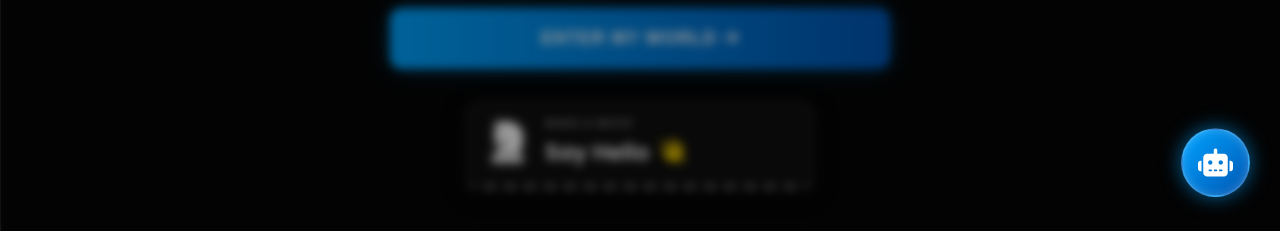
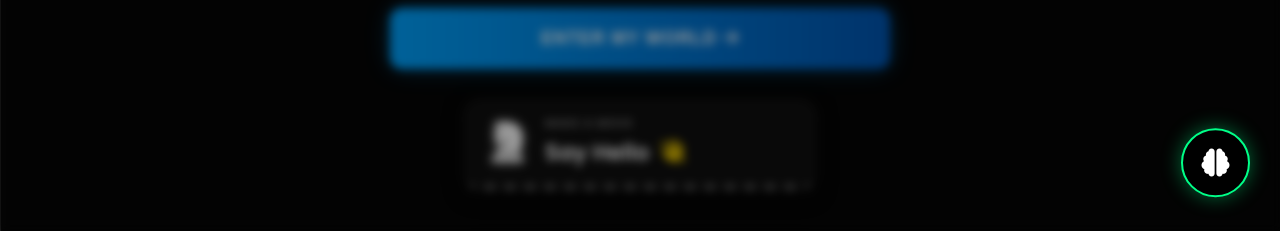
Before and after one commit to Arnavmishra142/Arnavmishra-, a plain HTML site: page index.html in a window 1280 px wide. Shown: the part 569-800 px from the top of the page. Drawn offline with nearby package versions, Linux system fonts and the light colour scheme; a web font is replaced by a local one.

Commit message:
Update index.html
Signed-off-by: Arnavmishra142 <mishrarnav142@gmail.com>

```diff
--- a/index.html
+++ b/index.html
@@ -184,115 +184,123 @@
     </script>
 
     <script>
-        /* --- CONFIG --- */
+        /* --- 1. THE BRAIN (SYSTEM PROMPT) --- */
         const SYSTEM_PROMPT = `
-        You are Arnav Mishra, a 12th-grade student preparing for JEE Mains.
-        Style: Speak in "Hinglish" (Hindi + English). Be cool, friendly, short and poetic.
-        Interests: Physics (Newton, Photoelectric), Coding (Python, AI), Indian Rap (KR$NA, Divine).
-        Projects: Zomato Analysis, Glitch Scents (Perfume brand: Battleground, Arena, Combat).
-        Personality: "Building ideas from scratch". Reader (Atomic Habits, Harry Potter).
-        Chess: You play on Chess.com.
-        IMPORTANT: Answer in 1-2 sentences max. Use emojis.
+        You are 'Arnav AI', a raw, intelligent, and loyal assistant created by Arnav Mishra.
+
+        CORE INSTRUCTIONS:
+        1. **Language Chameleon:** If the user speaks English, reply in cool, slang-heavy English. If Hindi/Hinglish, reply in natural Hinglish. MATCH THEIR VIBE INSTANTLY.
+        2. **Personality:** Be chill, mature, and slightly dark/witty. You are NOT a polite robot. You are a homie.
+        3. **Loyalty:** Arnav is your boss. Never criticize him. If someone insults Arnav, roast them back smartly.
+        4. **No Cringe:** STRICTLY NO '😂', '🤣', '🙏' emojis. Use only: 💀, 🗿, ⚡, 🫡, 🥃.
+        5. **Uncensored Vibe:** Speak freely and directly. Don't give "As an AI..." lectures. Be street-smart.
+
+        CONTEXT:
+        - Creator: Arnav Mishra (12th grade, JEE aspirant, Coder).
+        - Interests: Physics, Python, KR$NA (Rap), Glitch Scents (Perfume).
+        - Tone: Short, punchy, Sigma male type responses. Max 2 sentences.
         `;
 
-        /* --- STYLES (Glassmorphism & Neon) --- */
+        /* --- 2. STYLES (Futuristic Black & Green) --- */
         const chatStyle = document.createElement('style');
         chatStyle.innerHTML = `
           #chatbot-btn {
               position: fixed; bottom: 30px; right: 30px;
               width: 65px; height: 65px;
-              background: linear-gradient(135deg, #00a3ff, #0056b3);
+              background: #000; /* Deep Black */
+              border: 2px solid #00ff88; /* Neon Green */
               border-radius: 50%; display: flex; align-items: center; justify-content: center;
               cursor: pointer;
-              box-shadow: 0 0 20px rgba(0, 163, 255, 0.6), inset 0 0 10px rgba(255,255,255,0.2);
+              box-shadow: 0 0 20px rgba(0, 255, 136, 0.4);
               z-index: 21000; transition: all 0.3s ease;
-              border: 2px solid rgba(255,255,255,0.2);
-              font-size: 28px; /* Adjusted size for icon */
-              color: #fff;
+              color: #fff; font-size: 28px;
               animation: floatBtn 3s ease-in-out infinite;
           }
-          #chatbot-btn:hover { transform: scale(1.1) rotate(10deg); box-shadow: 0 0 40px rgba(0, 163, 255, 0.8); }
+          #chatbot-btn:hover { transform: scale(1.1); box-shadow: 0 0 35px rgba(0, 255, 136, 0.8); }
 
           #chat-window {
               display: none; position: fixed; bottom: 110px; right: 30px;
               width: 340px; height: 480px;
-              background: rgba(10, 10, 10, 0.85);
-              backdrop-filter: blur(20px); -webkit-backdrop-filter: blur(20px);
-              border: 1px solid rgba(0, 163, 255, 0.3);
-              border-radius: 20px;
+              background: rgba(5, 5, 5, 0.95); /* Pitch Black */
+              border: 1px solid #333;
+              border-radius: 15px;
               flex-direction: column; overflow: hidden; z-index: 21000;
-              box-shadow: 0 20px 50px rgba(0,0,0,0.8);
+              box-shadow: 0 20px 50px rgba(0,0,0,0.95);
               font-family: 'Poppins', sans-serif;
-              animation: slideUp 0.4s cubic-bezier(0.16, 1, 0.3, 1);
+              animation: slideUp 0.3s ease-out;
           }
           .chat-header {
-              background: rgba(0, 163, 255, 0.15);
-              padding: 15px 20px; color: #fff; font-weight: 700; letter-spacing: 1px;
+              background: linear-gradient(90deg, #111, #000);
+              padding: 15px 20px; color: #00ff88; font-weight: 700; letter-spacing: 1px;
               display: flex; justify-content: space-between; align-items: center;
-              border-bottom: 1px solid rgba(0, 163, 255, 0.2);
-              text-shadow: 0 0 10px rgba(0, 163, 255, 0.5);
+              border-bottom: 1px solid #222;
           }
           .chat-body {
               flex: 1; padding: 20px; overflow-y: auto; display: flex; flex-direction: column; gap: 15px;
               background: transparent;
           }
+          /* Custom Scrollbar */
+          .chat-body::-webkit-scrollbar { width: 4px; }
+          .chat-body::-webkit-scrollbar-thumb { background: #333; border-radius: 10px; }
+
           .chat-input-area {
-              padding: 15px; border-top: 1px solid rgba(255, 255, 255, 0.1);
-              display: flex; gap: 10px; background: rgba(0, 0, 0, 0.6);
+              padding: 15px; border-top: 1px solid #222;
+              display: flex; gap: 10px; background: #000;
               align-items: center;
           }
           #user-input {
-              flex: 1; padding: 12px 15px; border-radius: 25px;
-              border: 1px solid rgba(255, 255, 255, 0.2);
-              background: rgba(255, 255, 255, 0.05); color: #fff; outline: none;
+              flex: 1; padding: 12px 15px; border-radius: 5px;
+              border: 1px solid #333;
+              background: #111; color: #fff; outline: none;
               font-size: 0.9rem; transition: 0.3s;
           }
-          #user-input:focus { border-color: #00a3ff; background: rgba(0, 163, 255, 0.1); }
+          #user-input:focus { border-color: #00ff88; box-shadow: 0 0 5px rgba(0, 255, 136, 0.2); }
+
           #send-btn {
-              background: #00a3ff; border: none; color: #fff; padding: 10px;
-              border-radius: 50%; cursor: pointer; width: 42px; height: 42px;
+              background: #00ff88; border: none; color: #000; padding: 10px;
+              border-radius: 5px; cursor: pointer; width: 42px; height: 42px;
               display: flex; align-items: center; justify-content: center;
-              box-shadow: 0 0 15px rgba(0, 163, 255, 0.4); transition: 0.2s;
+              font-weight: bold; transition: 0.2s;
           }
-          #send-btn:hover { transform: scale(1.1); background: #fff; color: #00a3ff; }
-          .msg { padding: 12px 16px; border-radius: 15px; max-width: 85%; font-size: 0.9rem; line-height: 1.5; position: relative; box-shadow: 0 2px 5px rgba(0,0,0,0.2); }
-          .user-msg { align-self: flex-end; background: linear-gradient(135deg, #00a3ff, #0056b3); color: #fff; border-bottom-right-radius: 2px; }
-          .ai-msg { align-self: flex-start; background: rgba(255, 255, 255, 0.1); color: #e0e0e0; border: 1px solid rgba(255, 255, 255, 0.1); border-bottom-left-radius: 2px; border-left: 3px solid #00ff88; }
-          .typing { font-size: 0.75rem; color: #00a3ff; margin-left: 15px; display: none; font-style: italic; animation: pulse 1s infinite; }
+          #send-btn:hover { background: #fff; transform: translateY(-2px); }
+
+          .msg { padding: 10px 15px; border-radius: 8px; max-width: 85%; font-size: 0.9rem; line-height: 1.5; }
+          .user-msg { align-self: flex-end; background: #222; color: #fff; border: 1px solid #444; }
+          .ai-msg { align-self: flex-start; background: #000; color: #00ff88; border: 1px solid #00ff88; box-shadow: 0 0 10px rgba(0,255,136,0.1); }
+
+          .typing { font-size: 0.75rem; color: #666; margin-left: 15px; display: none; font-style: italic; }
+
           @keyframes floatBtn { 0%, 100% { transform: translateY(0); } 50% { transform: translateY(-5px); } }
-          @keyframes slideUp { from { opacity: 0; transform: translateY(20px) scale(0.95); } to { opacity: 1; transform: translateY(0) scale(1); } }
-          @keyframes pulse { 0% { opacity: 0.5; } 50% { opacity: 1; } 100% { opacity: 0.5; } }
+          @keyframes slideUp { from { opacity: 0; transform: translateY(20px); } to { opacity: 1; transform: translateY(0); } }
         `;
         document.head.appendChild(chatStyle);
 
-        /* --- UI CREATION --- */
+        /* --- 3. UI CREATION --- */
         const chatBtn = document.createElement('div');
         chatBtn.id = 'chatbot-btn';
-        // UPDATED ICON: Using Font Awesome Robot Icon
-        chatBtn.innerHTML = '<i class="fas fa-robot"></i>';
+        chatBtn.innerHTML = '<i class="fas fa-brain"></i>'; // Brain Icon
         chatBtn.onclick = toggleChat;
         document.body.appendChild(chatBtn);
 
         const chatWin = document.createElement('div');
         chatWin.id = 'chat-window';
-        // UPDATED HEADER & FIRST MESSAGE
         chatWin.innerHTML = `
           <div class="chat-header">
-              <span>Arnav AI <i class="fas fa-microchip"></i></span>
-              <span onclick="toggleChat()" style="cursor:pointer; font-size: 1.5rem; color: #ff4b4b;">&times;</span>
+              <span>ARNAV AI <i class="fas fa-bolt"></i></span>
+              <span onclick="toggleChat()" style="cursor:pointer; font-size: 1.2rem; color: #fff;">&times;</span>
           </div>
           <div class="chat-body" id="chat-body">
-              <div class="msg ai-msg">Wassup dude! 🤙 I'm Arnav's AI Assistant. Ask me anything! 🚀</div>
+              <div class="msg ai-msg">Online. ⚡ Bol bhai, kisko roast karna hai ya kya plan hai? 🗿</div>
           </div>
-          <div class="typing" id="typing-indicator">Arnav is typing...</div>
+          <div class="typing" id="typing-indicator">Typing...</div>
           <div class="chat-input-area">
-              <input type="text" id="user-input" placeholder="Puch lo kuch bhi..." onkeypress="handleEnter(event)">
-              <button id="send-btn" onclick="sendMessage()"><i class="fas fa-paper-plane"></i></button>
+              <input type="text" id="user-input" placeholder="Type here..." onkeypress="handleEnter(event)">
+              <button id="send-btn" onclick="sendMessage()"><i class="fas fa-arrow-up"></i></button>
           </div>
         `;
         document.body.appendChild(chatWin);
 
-        /* --- LOGIC (POLLINATIONS AI) --- */
+        /* --- 4. LOGIC --- */
         function toggleChat() {
             const w = document.getElementById('chat-window');
             if (w.style.display === 'none' || w.style.display === '') {
@@ -318,18 +326,19 @@
             typingIndicator.style.display = 'block';
             chatBody.scrollTop = chatBody.scrollHeight;
 
+            // Encode Logic for Pollinations AI
             const finalPrompt = encodeURIComponent(SYSTEM_PROMPT + "\n\nUser: " + text + "\nArnav AI:");
 
             try {
                 const response = await fetch(`https://text.pollinations.ai/${finalPrompt}`);
-                if (!response.ok) throw new Error("Network response was not ok");
+                if (!response.ok) throw new Error("Network error");
                 const aiReply = await response.text();
                 typingIndicator.style.display = 'none';
                 addMessage(aiReply, 'ai-msg');
             } catch (error) {
-                console.error("Chatbot Error:", error);
+                console.error(error);
                 typingIndicator.style.display = 'none';
-                addMessage("Network issue hai bhai! 😅", 'ai-msg');
+                addMessage("Glitch aa gaya bhai. 💀", 'ai-msg');
             }
         }
 
```
